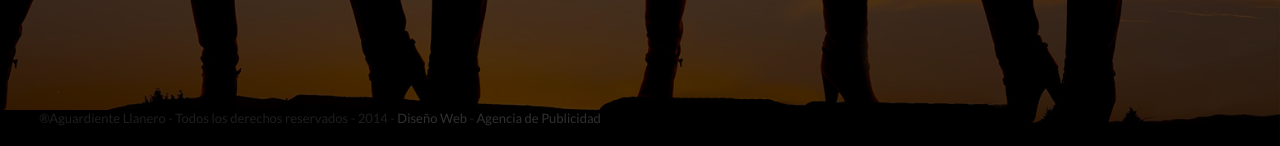
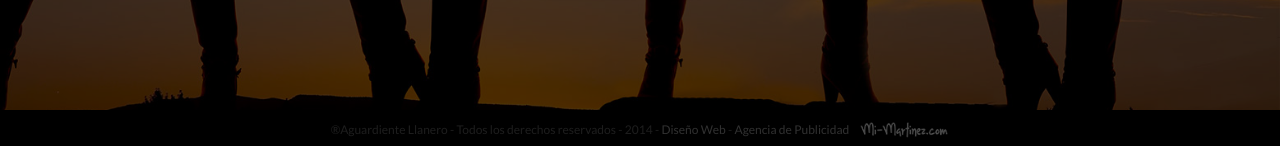
Before and after one commit to MiMartinezcomSAS/formSection, a PHP site: page / in a window 1280 px wide. Shown: the part 654-800 px from the top of the page. Run offline with PHP 8.4, Linux system fonts and the light colour scheme.

Commit message:
Footer firma y seo

```diff
--- a/css/style.css
+++ b/css/style.css
@@ -341,12 +341,14 @@ border-color: #000000;
 background-color: #000000;
 position: fixed;
 bottom: 0px;
-width: 100%;
+width: 1920px;
 margin-left: -650px;
 color: #626262;
 font-family: Lato;
-font-size: 13px;
+font-size: 12px;
 text-align: center;
+padding-top: 10px;
+margin-bottom: -10px;
 }
 .ter a{
 color: rgba(255, 255, 255, 0.64);
--- a/index.php
+++ b/index.php
@@ -146,7 +146,7 @@ function validarPost($input)
             <button id="next" class="show-inline">Siguiente</button>
         </div>
     </form>
-            <div class="ter">®Aguardiente Llanero - Todos los derechos reservados - 2014 - <a title="Diseño Web en Bogotá" href="http://mi-martinez.com/" target="_blank">Diseño Web</a> - <a title="Agencia de publicidad en Bogotá" href="http://mi-martinez.com/" target="_blank">Agencia de Publicidad</a></div>
+            <div class="ter">®Aguardiente Llanero - Todos los derechos reservados - 2014 - <a title="Diseño Web en Bogotá" href="http://mi-martinez.com/" target="_blank">Diseño Web</a> - <a title="Agencia de publicidad en Bogotá" href="http://mi-martinez.com/" target="_blank">Agencia de Publicidad</a><a href="http://mi-martinez.com/" target="_blank"><img src="img/logomim.png" alt="Agencia de publicidad en Bogotá" style="display: inline;width: 90px;vertical-align: sub;padding-left: 10px;"/></a></div>
     <div class="terms">
         <a href="#modal" title="" class="pop">* Terminos y condiciones | * Bases del concurso</a>
         <div id="modal">
```
Also changed, not shown: img/logomim.png (added).
